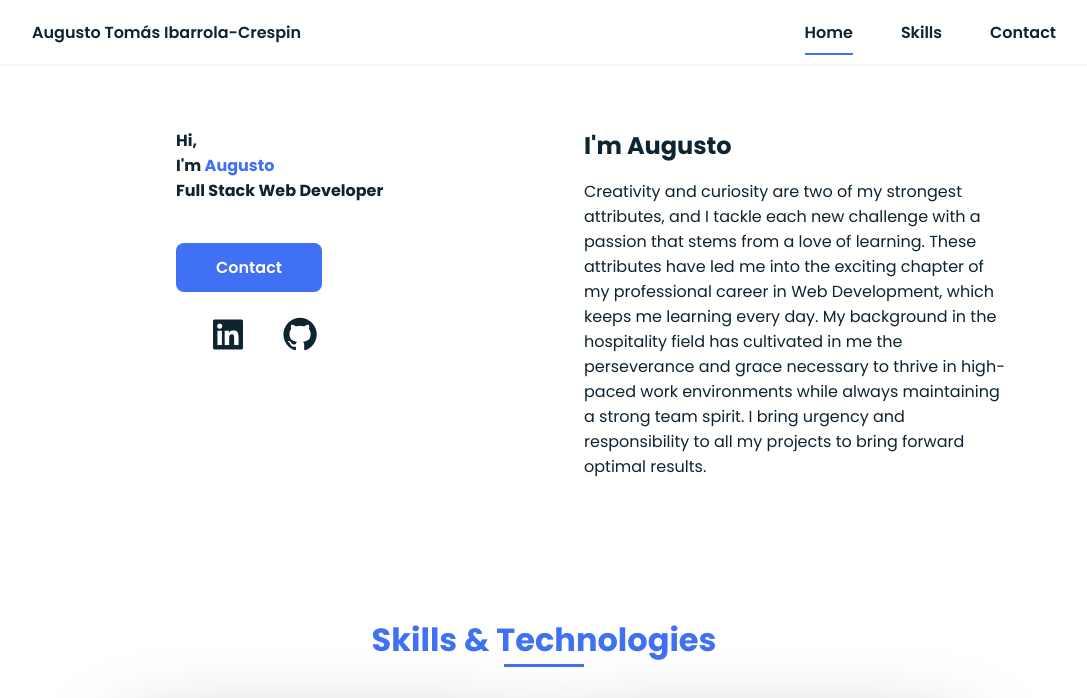
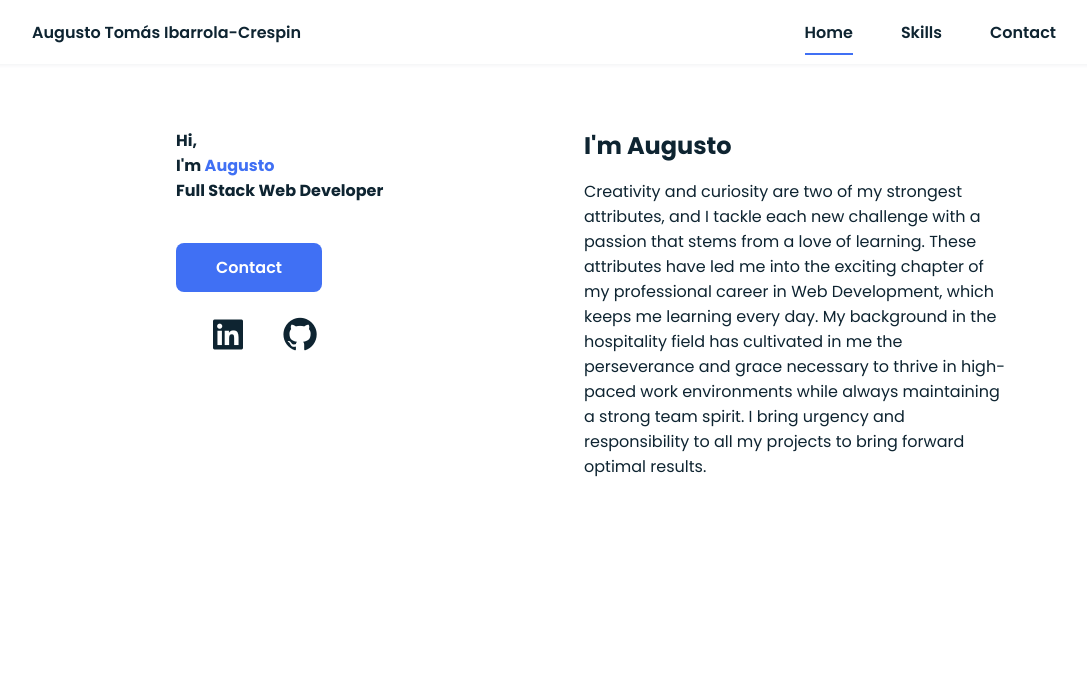
Before and after one commit to augustoibarrola/portfolio-page, a PHP site: page / in a window 1280 px wide. Shown: the top 698 px of the page, without its empty margins (96-1183 px from the left). Run offline with PHP 8.4, Linux system fonts and the light colour scheme.

Commit message:
fixing layout

```diff
--- a/assets/css/styles.css
+++ b/assets/css/styles.css
@@ -653,7 +653,7 @@ img{
         color: var(--second-color)
     }
     .home{
-        height: 75vh
+        height: 85vh
     }
     .home__data{
         align-self: flex-end
```
